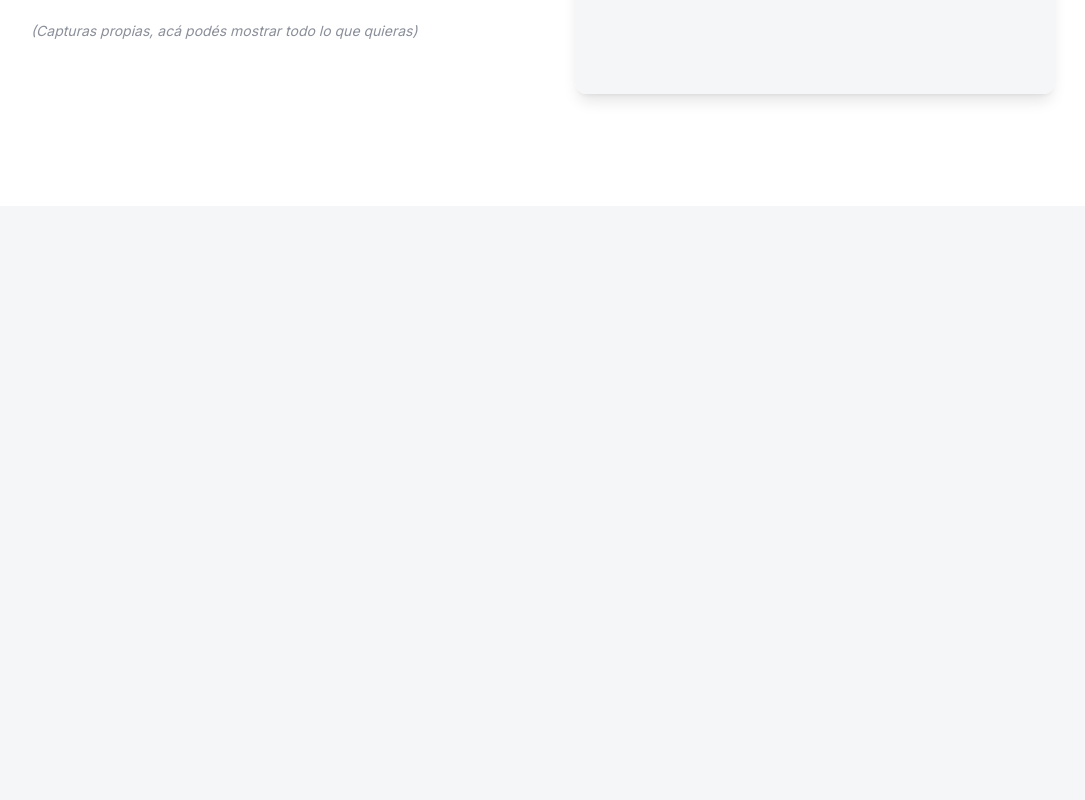
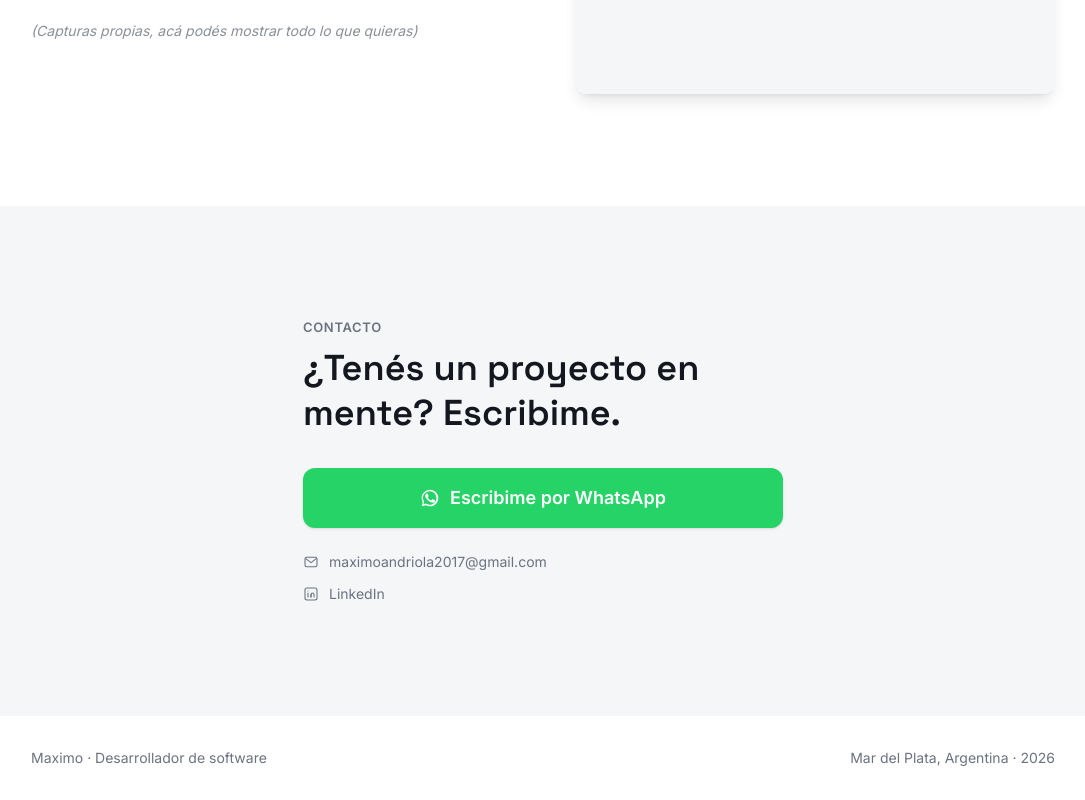
Before and after one commit to MaximoAndriola/portfolio, a Next.js app: page / in a window 1280 px wide. Shown: the part 2317-3117 px from the top of the page, without its empty margins (97-1182 px from the left). Before the commit the page ends 2523 px from the top, so only its background shows below. Built offline with nearby package versions, Linux system fonts and the light colour scheme.

Commit message:
feat: agregar sección de contacto y footer
También corrige un error de lint en Reveal.tsx (setState síncrono dentro de un efecto).

```diff
--- a/src/app/page.tsx
+++ b/src/app/page.tsx
@@ -1,13 +1,19 @@
 import Hero from "@/components/Hero";
 import Services from "@/components/Services";
 import Projects from "@/components/Projects";
+import Contact from "@/components/Contact";
+import Footer from "@/components/Footer";
 
 export default function Home() {
   return (
-    <main>
-      <Hero />
-      <Services />
-      <Projects />
-    </main>
+    <>
+      <main>
+        <Hero />
+        <Services />
+        <Projects />
+        <Contact />
+      </main>
+      <Footer />
+    </>
   );
 }
--- /dev/null
+++ b/src/components/Contact.tsx
@@ -0,0 +1,48 @@
+import Container from "@/components/ui/Container";
+import Reveal from "@/components/ui/Reveal";
+import WhatsAppButton from "@/components/ui/WhatsAppButton";
+import { CONTACT } from "@/lib/constants";
+import { MailIcon, LinkedInIcon } from "@/components/icons";
+
+/**
+ * Contacto — bloque centrado (max-width 480px), no full width. WhatsApp
+ * como CTA grande arriba; mail y LinkedIn como links secundarios más chicos.
+ * Ver CLAUDE.md § "Contacto — layout específico".
+ */
+export default function Contact() {
+  return (
+    <section id="contacto" className="bg-bg py-16 lg:py-28">
+      <Container>
+        <Reveal className="mx-auto max-w-[480px] text-left">
+          <p className="text-[0.8125rem] font-semibold uppercase tracking-wider text-muted">
+            Contacto
+          </p>
+          <h2 className="mt-2 font-heading text-[1.75rem] leading-tight font-semibold text-ink sm:text-4xl">
+            ¿Tenés un proyecto en mente? Escribime.
+          </h2>
+
+          <WhatsAppButton className="mt-8 w-full" />
+
+          <div className="mt-6 flex flex-col gap-3">
+            <a
+              href={`mailto:${CONTACT.email}`}
+              className="inline-flex items-center gap-2.5 text-sm text-muted transition-colors hover:text-ink"
+            >
+              <MailIcon className="h-4 w-4 shrink-0" />
+              {CONTACT.email}
+            </a>
+            <a
+              href={CONTACT.linkedinUrl}
+              target="_blank"
+              rel="noopener noreferrer"
+              className="inline-flex items-center gap-2.5 text-sm text-muted transition-colors hover:text-ink"
+            >
+              <LinkedInIcon className="h-4 w-4 shrink-0" />
+              LinkedIn
+            </a>
+          </div>
+        </Reveal>
+      </Container>
+    </section>
+  );
+}
--- /dev/null
+++ b/src/components/Footer.tsx
@@ -0,0 +1,22 @@
+import Container from "@/components/ui/Container";
+
+/**
+ * Footer — mobile centrado y apilado; desktop flex justify-between.
+ * Ver CLAUDE.md § "Footer": minimalista, sin links de redes extra.
+ */
+export default function Footer() {
+  const year = new Date().getFullYear();
+
+  return (
+    <footer className="bg-surface py-8">
+      <Container>
+        <div className="flex flex-col items-center gap-1 text-center text-sm text-muted sm:flex-row sm:items-baseline sm:justify-between sm:text-left">
+          <p>Maximo · Desarrollador de software</p>
+          <p>
+            Mar del Plata, Argentina · {year}
+          </p>
+        </div>
+      </Container>
+    </footer>
+  );
+}
--- a/src/components/ui/Reveal.tsx
+++ b/src/components/ui/Reveal.tsx
@@ -21,12 +21,9 @@ export default function Reveal({ children, className = "", delay = 0 }: RevealPr
     const node = ref.current;
     if (!node) return;
 
-    // Si el usuario prefiere menos movimiento, mostrar directo sin animar.
-    if (window.matchMedia("(prefers-reduced-motion: reduce)").matches) {
-      setVisible(true);
-      return;
-    }
-
+    // No hace falta chequear prefers-reduced-motion acá: la regla global en
+    // globals.css ya lleva duration a ~0, así que igual revela al entrar en
+    // viewport pero sin la animación de movimiento.
     const observer = new IntersectionObserver(
       ([entry]) => {
         if (entry.isIntersecting) {
```
